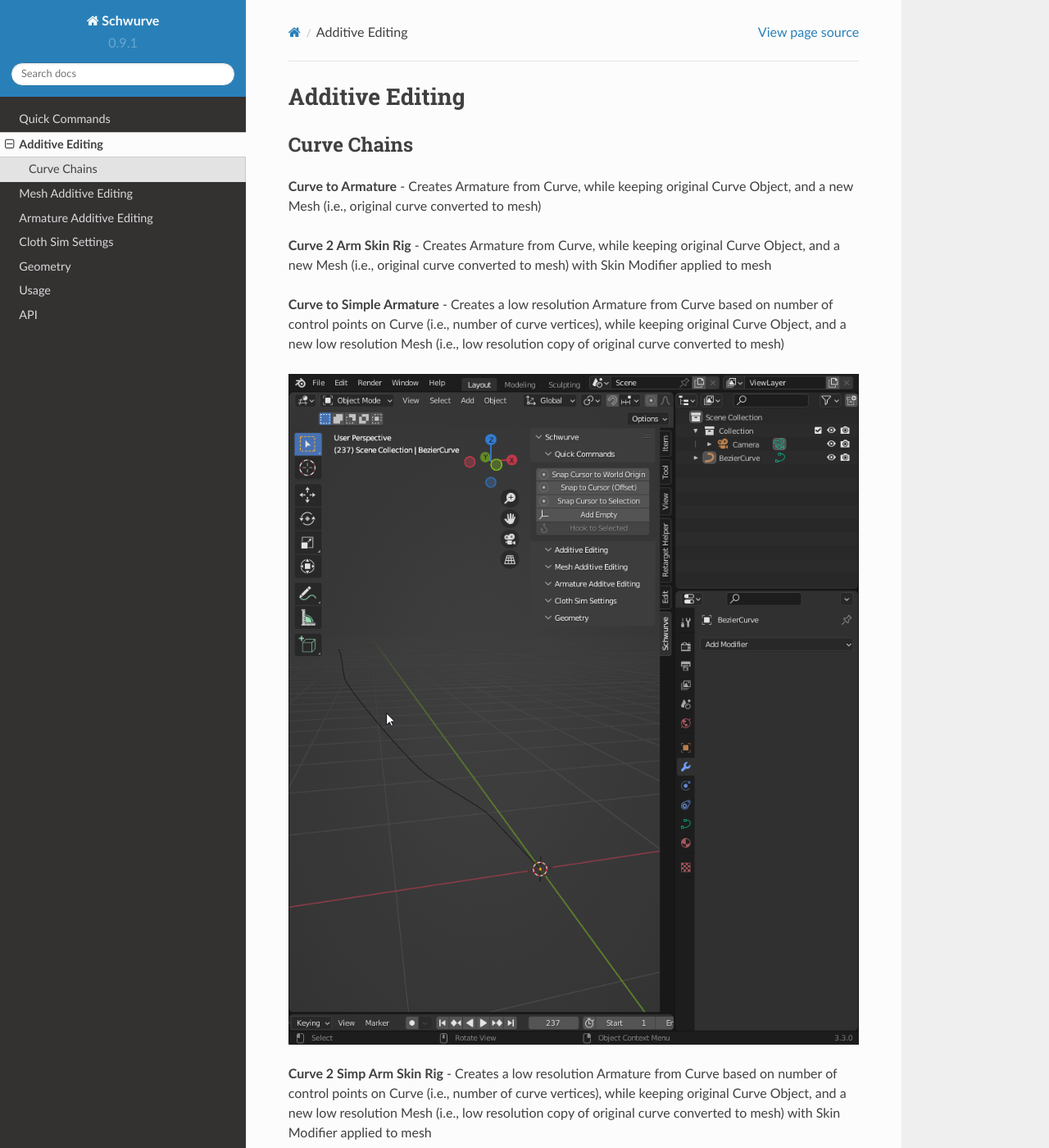
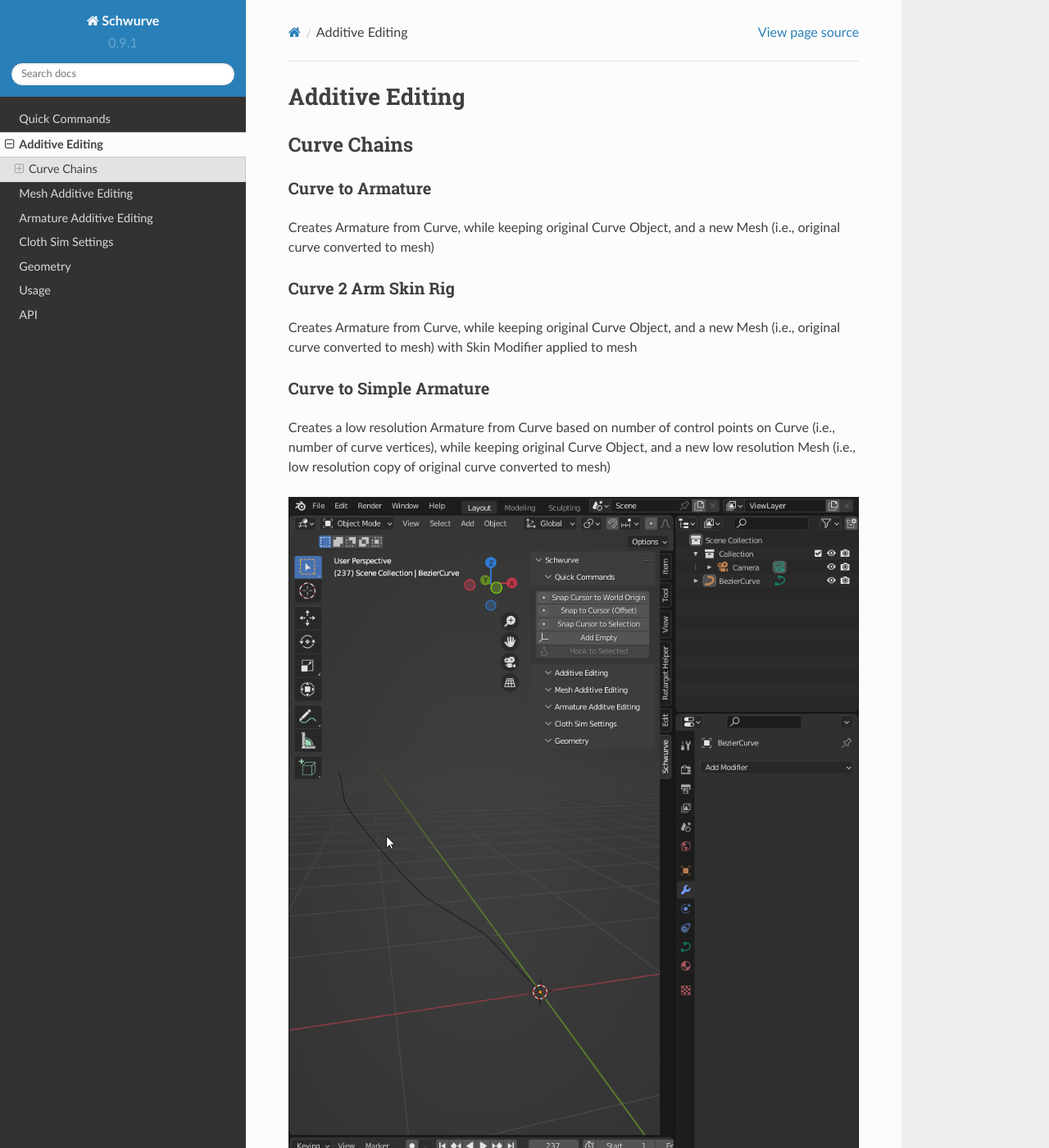
Before and after one commit to Ayjent/SchwurveTest, a Sphinx documentation site: the page built from docs/source/additive_editing.rst, in a window 1280 px wide and 1400 px high. Shown: the whole window at 82% size. Built offline with Sphinx 7.4.7 and the Read the Docs theme 2.0.0, drawn with Linux system fonts in a browser that asks for light colours; some of the changed text lies outside the part shown.

Commit message:
Update additive_editing.rst

```diff
--- a/docs/source/additive_editing.rst
+++ b/docs/source/additive_editing.rst
@@ -4,23 +4,38 @@
 Curve Chains
 ============
 
-**Curve to Armature** - Creates Armature from Curve, while keeping original Curve Object, and a new Mesh (i.e., original curve converted to mesh)
+Curve to Armature
+^^^^^^^^^^^^^^^^^
 
-**Curve 2 Arm Skin Rig** - Creates Armature from Curve, while keeping original Curve Object, and a new Mesh (i.e., original curve converted to mesh) with
+Creates Armature from Curve, while keeping original Curve Object, and a new Mesh (i.e., original curve converted to mesh)
+
+Curve 2 Arm Skin Rig
+^^^^^^^^^^^^^^^^^^^^
+
+Creates Armature from Curve, while keeping original Curve Object, and a new Mesh (i.e., original curve converted to mesh) with
 Skin Modifier applied to mesh
 
-**Curve to Simple Armature** - Creates a low resolution Armature from Curve based on number of control points on Curve (i.e., number of curve vertices),
+Curve to Simple Armature
+^^^^^^^^^^^^^^^^^^^^^^^^
+
+Creates a low resolution Armature from Curve based on number of control points on Curve (i.e., number of curve vertices),
 while keeping original Curve Object, and a new low resolution Mesh (i.e., low resolution copy of original curve converted to mesh)
 
 .. image:: ../_static/Curve2SimpleArm.gif
 
-**Curve 2 Simp Arm Skin Rig** - Creates a low resolution Armature from Curve based on number of control points on Curve (i.e., number of curve vertices),
+Curve 2 Simp Arm Skin Rig
+^^^^^^^^^^^^^^^^^^^^^^^^^
+
+Creates a low resolution Armature from Curve based on number of control points on Curve (i.e., number of curve vertices),
 while keeping original Curve Object, and a new low resolution Mesh (i.e., low resolution copy of original curve converted to mesh) with Skin Modifier
 applied to mesh
 
 .. image:: ../_static/Curve2SimpArmSkinRig.gif
 
-**Curve 2 Simp Cloth Arm** - Creates a low resolution Armature from Curve based on number of control points on Curve (i.e., number of curve vertices),
+Curve 2 Simp Cloth Arm
+^^^^^^^^^^^^^^^^^^^^^^
+
+Creates a low resolution Armature from Curve based on number of control points on Curve (i.e., number of curve vertices),
 while keeping original Curve Object, and a new low resolution Mesh (i.e., low resolution copy of original curve converted to mesh) with Cloth simulations
 modifier applied to mesh
 
```
